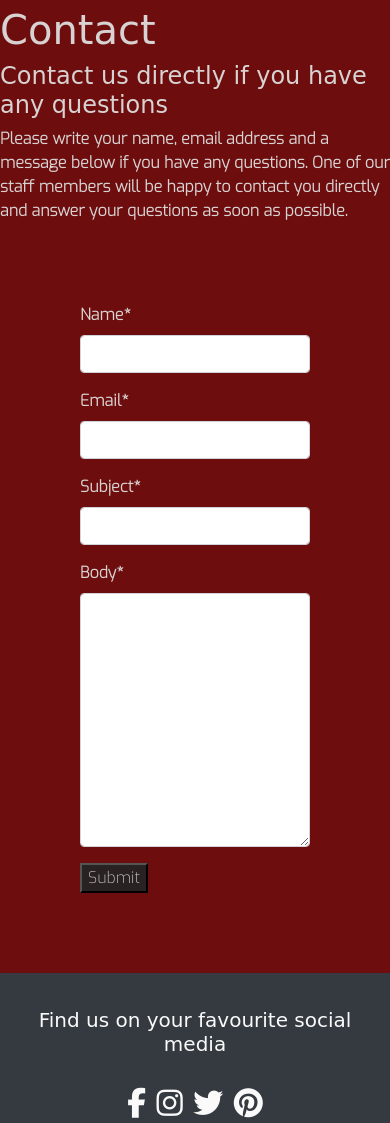
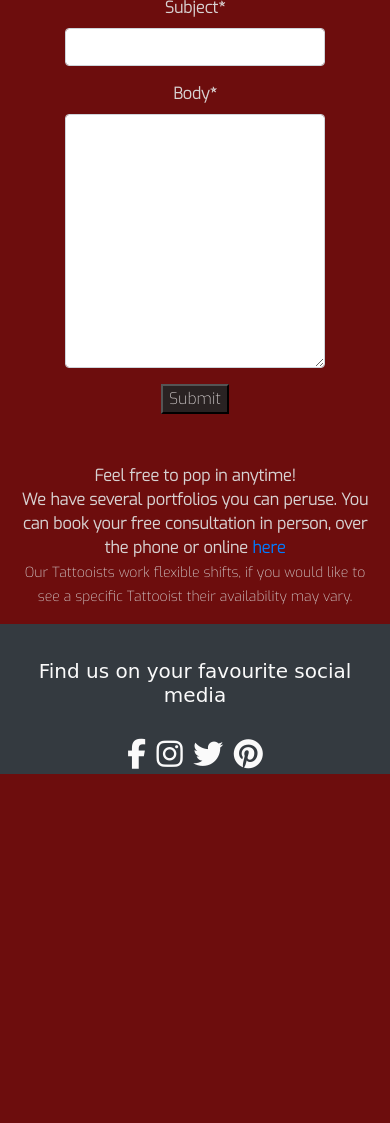
Before and after one commit to AnnieNeilson/Red-Rebel-Tattoos, a Django app: page /contact in a window 390 px wide; the page is wider, and only the part inside the window is pictured. Shown: the part 1243-2366 px from the top of that part. After the commit the page ends 2017 px from the top of that part, so only its background shows below. Run offline with Django 3.2, Linux system fonts and the light colour scheme; parts of the project's set-up code (start-up, migrations or seed data) failed here and were passed over; some libraries are stand-ins or nearby versions; some web fonts are replaced.

Commit message:
Edit positioning in Contacts page for a more symmetrical and user friendly design

```diff
--- a/static/css/style.css
+++ b/static/css/style.css
@@ -9,6 +9,10 @@ body{
 
 h1, h2, h3, h4, h5{
     font-family: "Koulen", cursive;
+}
+
+.dark-text{
+    color:#141414;
 }
 
 .light-text{
@@ -60,7 +64,7 @@ header{
 }
 
 header h1{
-    padding-top: 50px;
+    padding-top: 10px;
     font-size: 75px;
 }
 
@@ -70,7 +74,7 @@ header h2{
 }
 
 .main-header{
-    padding-bottom: 48px;
+    margin-bottom: 20px;
     height:300px;
     background: url("https://res.cloudinary.com/dl7iptr4y/image/upload/v1658137215/header-photo_ll6h0s.jpg") no-repeat center;
     background-size: 600px;
@@ -106,10 +110,6 @@ header h2{
     justify-content: center;
     background-color: #292222;
 }
-
-/* .post-details-card{
-    color:#141414;
-} */
 
 .like_button{
     border: none;
--- a/templates/base.html
+++ b/templates/base.html
@@ -57,11 +57,11 @@
         </div>
     </nav>
 
-    <!-- <header>
-        <p class="alert alert-warning consultation-alert" role="alert"><a href="/contact.html">Book Your Free
+    <header>
+        <p class="alert alert-warning consultation-alert" role="alert"><a href="{% url 'booking' %}">Book Your Free
                 Consultation
                 Today!</a></p>
-    </header> -->
+    </header>
 
     <main class="flex-shrink-0 main-bg">
         {% block content %}
--- a/templates/contact.html
+++ b/templates/contact.html
@@ -13,15 +13,15 @@
 
 <article class="container contact-article light-text">
     <div class="row">
-        <div class="col-md-12 center-text">
-            <div class="col">
-                <h2 class="text-center contact-article">Contact Us!</h2>
-                <p class="text-center ">Feel free to pop in anytime!<br> We have several
-                    portfolios you can peruse. You can book your free consultation in person, over the phone or online
-                    <a href="#">here</a><br>
-                    <small>Our Tattooists work flexible shifts,
-                        if you would like to see a specific Tattooist their availability may vary.</small>
-                </p>
+        <div class="col-md-4">
+            <div class="card bg-dark" style="width: 90%;">
+                <iframe
+                    src="https://www.google.com/maps/embed?pb=!1m18!1m12!1m3!1d2288.1296953854194!2d-1.4331885845320569!3d55.005891556814895!2m3!1f0!2f0!3f0!3m2!1i1024!2i768!4f13.1!3m3!1m2!1s0x487e6ee78f14dd13%3A0x4087836c7d09f4d8!2s100%20Green&#39;s%20Pl%2C%20South%20Shields%20NE33%202AY!5e0!3m2!1sen!2suk!4v1652133824785!5m2!1sen!2suk"
+                    width="600" height="450" style="border:0;" allowfullscreen="" loading="lazy"
+                    referrerpolicy="no-referrer-when-downgrade" class="contact-map card-img-top"></iframe>
+                <div class="card-body ">
+                    <h2 class="text-center card-text">Find Us!</h2>
+                    <p class="card-text">
                         <div class="contact-info text-center">
                             <div class="row">
                                 <div class="col-md-12">Phone: 555 7477 005</div>
@@ -32,34 +32,36 @@
 
                             </div>
                             <div class="row">
-                        <div class="col-md-12">Address: 100 Green's Place,<br>South Shields,<br>South Tyneside,<br>NE33 2AY</div>
+                                <div class="col-md-12">Address: 100 Green's Place,<br>South Shields,<br>South
+                                    Tyneside,<br>NE33 2AY</div>
                             </div>
 
                         </div>
+                    </p>
                 </div>
-            <h2 class="text-center contact-article">Find Us!</h2>
-            <iframe
-                src="https://www.google.com/maps/embed?pb=!1m18!1m12!1m3!1d2288.1296953854194!2d-1.4331885845320569!3d55.005891556814895!2m3!1f0!2f0!3f0!3m2!1i1024!2i768!4f13.1!3m3!1m2!1s0x487e6ee78f14dd13%3A0x4087836c7d09f4d8!2s100%20Green&#39;s%20Pl%2C%20South%20Shields%20NE33%202AY!5e0!3m2!1sen!2suk!4v1652133824785!5m2!1sen!2suk"
-                width="600" height="450" style="border:0;" allowfullscreen="" loading="lazy"
-                referrerpolicy="no-referrer-when-downgrade" class="contact-map"></iframe>
-
-
-
             </div>
-        <div>
-            <h1>Contact</h1>
-            <h4>Contact us directly if you have any questions</h4>
+        </div>
+        <div class="col-md-8 text-center">
+            <h4>Use the form below to contact us directly</h4>
             <p>
                 Please write your name, email address and a message below if you have any questions.
-                One of our staff members will be happy to contact you directly and answer your questions as soon as possible.
+                One of our staff members will be happy to contact you directly and answer your questions as soon as
+                possible.
             </p>
-            <form method="post" style="margin:80px">
+            <form method="post" style="margin:50px">
                 {{ contact_form | crispy }}
                 {% csrf_token %}
                 <button type="submit" class="primaryAction">Submit</button>
             </form>
         </div>
     </div>
+
+    <p class="text-center ">Feel free to pop in anytime!<br> We have several
+        portfolios you can peruse. You can book your free consultation in person, over the phone or online
+        <a href="#">here</a><br>
+        <small>Our Tattooists work flexible shifts,
+            if you would like to see a specific Tattooist their availability may vary.</small>
+    </p>
 </article>
 
 
```
Lines whose indentation alone changed are shown as unchanged.
